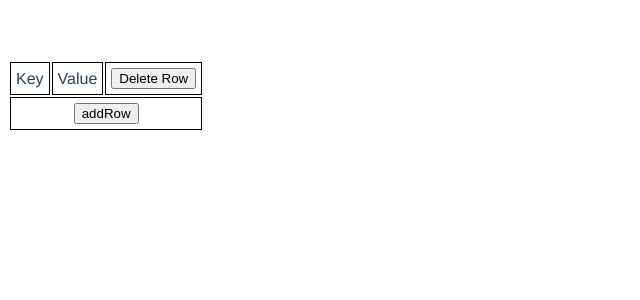
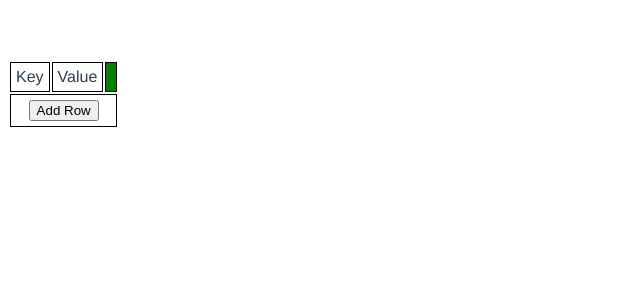
Before and after one commit to mdgriffin/table-layout-builder, a Vue app: page / in a window 1280 px wide. Shown: the top 300 px of the page, without its empty margins (0-640 px from the left). Built offline with nearby package versions, Linux system fonts and the light colour scheme.

Commit message:
Initial work on adding context menu

```diff
--- a/src/components/LayoutBuilder.vue
+++ b/src/components/LayoutBuilder.vue
@@ -1,18 +1,27 @@
 <template>
-    <table contenteditable="contenteditable">
-        <component v-for="(row, rowIndex) in rows" :is="row.type" v-bind:key="'rowIndex' + rowIndex">
+    <table>
+        <tbody class="custom-rows">
+            <component v-for="(row, rowIndex) in rows" :is="row.type" :row-index="rowIndex" v-bind:key="'rowIndex' + rowIndex" @contextMenuOpen="openRowOptions" @click="testing()">
+                <td class="row-options">
+                    <div class="row-options-container">
                         <button @click="deleteRow(rowIndex)">Delete Row</button>
                         <button v-if="rowIndex > 0" @click="moveRowUp(rowIndex)">Move Up</button>
+                        <button v-if="rowIndex < rows.length - 1" @click="moveRowDown(rowIndex)">Move Down</button>
+                    </div>
+                </td>
             </component>
+        </tbody>
+        <tbody>
             <tr>
                 <td colspan="3">
-                <context-menu text="addRow">
+                    <context-menu text="Add Row">
                         <button @click="addRow('key-value-row')">Key/Value Row</button>
                         <button @click="addRow('text-input-row')">Text Input Row</button>
                         <button @click="addRow('heading-row')">Heading Row</button>
                     </context-menu>
                 </td>
             </tr>
+        </tbody>
     </table>
 </template>
 
@@ -48,13 +57,25 @@ export default {
             this.rows.splice(rowIndex, 1);
         },
         moveRowUp(rowIndex) {
-            console.log('moving up')
             if (rowIndex > 0) {
-                console.log('moving up a')
                 let rowElement = this.rows[rowIndex];
                 this.rows.splice(rowIndex, 1, this.rows[rowIndex - 1]);
                 this.rows.splice(rowIndex - 1, 1, rowElement);
             }
+        },
+        moveRowDown(rowIndex) {
+            if (rowIndex < (this.rows.length - 1)) {
+                let rowElement = this.rows[rowIndex];
+                this.rows.splice(rowIndex, 1);
+                this.rows.splice(rowIndex + 1, 0, rowElement);
+            }
+        },
+        openRowOptions(options) {
+            options.e.preventDefault();
+            console.log('Show context menu for ' + options.rowIndex);
+        },
+        testing() {
+            console.log('testing 123')
         }
     }
 }
@@ -65,4 +86,24 @@ table td {
     border: 1px solid black;
     padding: 5px;
 }
+
+.row-options {
+    position: relative;
+    background: green;
+}
+
+.row-options > div {
+    display: none;
+    position: absolute;
+    width: 300px;
+    background: #f4f4f4;
+}
+
+.row-options > div button {
+    display: inline;
+}
+
+.custom-rows tr:hover .row-options > div {
+    display: block;
+}
 </style>
--- a/src/components/rowtypes/HeadingRow.vue
+++ b/src/components/rowtypes/HeadingRow.vue
@@ -1,14 +1,20 @@
 <template>
-    <tr>
+    <tr @contextmenu="openContextMenu($event)">
         <td colspan="2"><h3>Heading</h3></td>
-        <td><slot></slot></td>
+        <slot></slot>
     </tr>
 
 </template>
 
 <script>
 export default {
-    name: 'heading-row'
+    name: 'heading-row',
+    props: ['rowIndex'],
+    methods: {
+        openContextMenu(e) {
+            this.$emit('contextMenuOpen', {e: e, rowIndex: this.rowIndex});
+        }
+    }
 }
 </script>
 
--- a/src/components/rowtypes/KeyValueRow.vue
+++ b/src/components/rowtypes/KeyValueRow.vue
@@ -1,13 +1,19 @@
 <template>
-    <tr>
+    <tr @contextmenu="openContextMenu($event)">
         <td>Key</td>
         <td>Value</td>
-        <td><slot></slot></td>
+        <slot></slot>
     </tr>
 </template>
 
 <script>
 export default {
     name: 'key-value-row',
+    props: ['rowIndex'],
+    methods: {
+        openContextMenu(e) {
+            this.$emit('contextMenuOpen', {e: e, rowIndex: this.rowIndex});
+        }
+    }
 }
 </script>
--- a/src/components/rowtypes/TextInputRow.vue
+++ b/src/components/rowtypes/TextInputRow.vue
@@ -1,14 +1,20 @@
 <template>
-    <tr>
+    <tr @contextmenu="openContextMenu($event)">
         <td>Key</td>
         <td><input type="text" /></td>
-        <td><slot></slot></td>
+        <slot></slot>
     </tr>
 </template>
 
 
 <script>
 export default {
-    name: 'text-input-row'
+    name: 'text-input-row',
+    props: ['rowIndex'],
+    methods: {
+        openContextMenu(e) {
+            this.$emit('contextMenuOpen', {e: e, rowIndex: this.rowIndex});
+        }
+    }
 }
 </script>
```
Also changed, not shown: 1 other file (tests, documents, lock files or other folders). Lines whose indentation alone changed are shown as unchanged.
